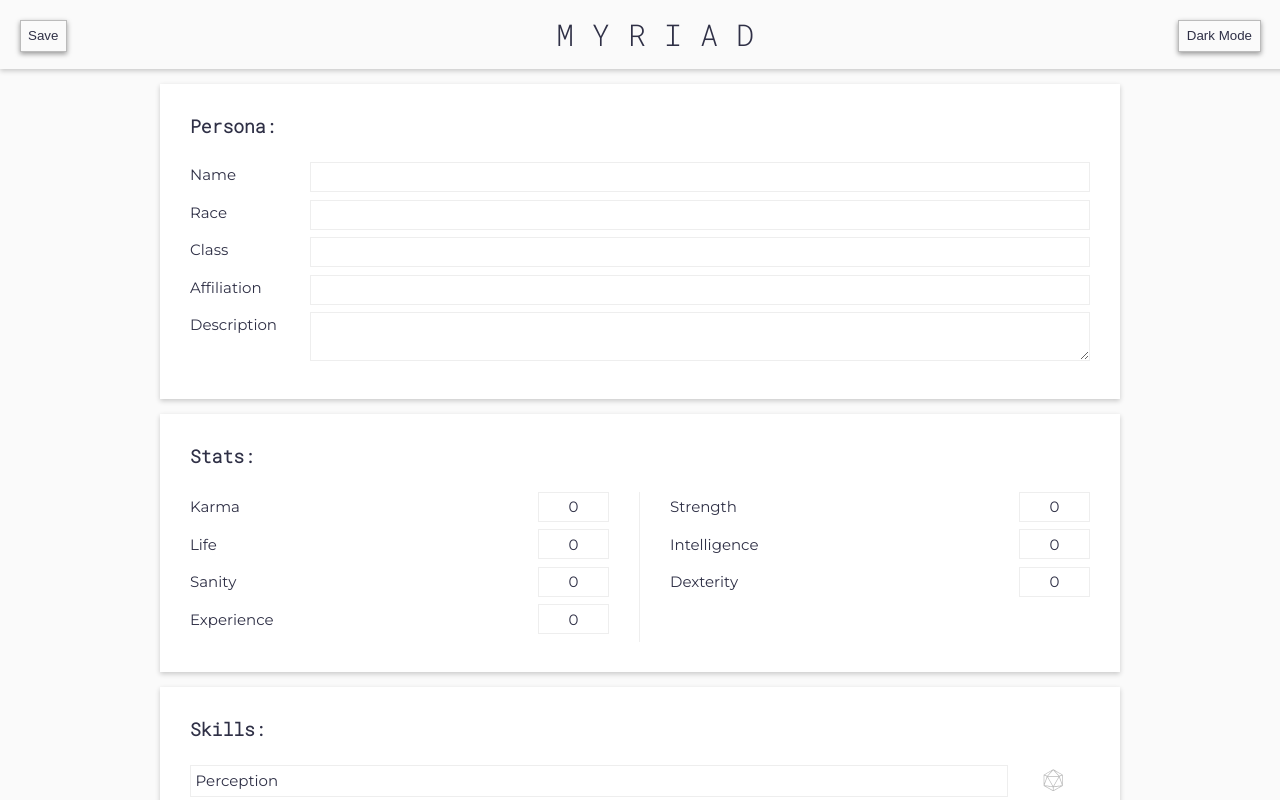
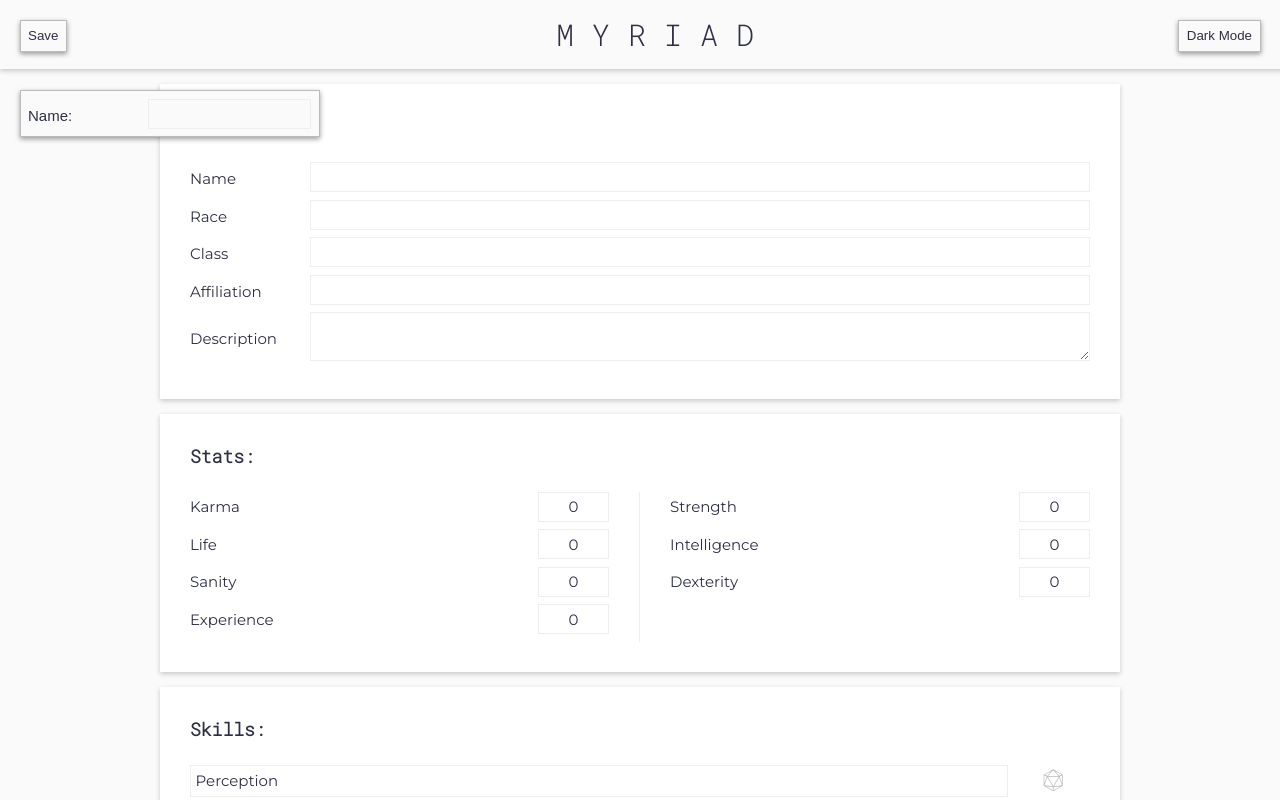
Before and after one commit to zombie9/myriad, a React (Create React App) app: page / in a window 1280 px wide. Shown: the top 800 px of the page. Built offline with nearby package versions, Linux system fonts and the light colour scheme.

Commit message:
add save dialog

```diff
--- a/src/components/SaveButton.jsx
+++ b/src/components/SaveButton.jsx
@@ -2,7 +2,7 @@ import React, { useContext } from 'react';
 import styled from 'styled-components';
 
 import { Context } from '../context/context';
-import { ThemeButton } from '../styles/sharedStyles';
+import { ThemeButton, TextLabel } from '../styles/sharedStyles';
 
 const Button = styled(ThemeButton)`
   position: fixed;
@@ -11,11 +11,31 @@ const Button = styled(ThemeButton)`
   z-index: 9999;
 `;
 
+const SaveForm = styled(ThemeButton)`
+  position: fixed;
+  top: 6rem;
+  left: 1.3rem;
+  z-index: 9999;
+  max-width: 300px;
+  text-align: left;
+  display: flex;
+  align-items: center;
+`;
+
 export const SaveButton = () => {
   const { character } = useContext(Context);
   const saveCharacter = () => {
     console.log(character);
     localStorage.setItem('myriad', JSON.stringify(character));
   };
-  return <Button onClick={() => saveCharacter()}>Save</Button>;
+  const handleChange = (event) => console.log(event.target);
+  return (
+    <>
+      <Button onClick={() => saveCharacter()}>Save</Button>
+      <SaveForm>
+        <TextLabel>Name:</TextLabel>
+        <input type="text" onChange={(event) => handleChange(event)} />
+      </SaveForm>
+    </>
+  );
 };
--- a/src/styles/sharedStyles.js
+++ b/src/styles/sharedStyles.js
@@ -50,7 +50,8 @@ export const TextLabel = styled.label`
   min-width: 8rem;
   text-transform: capitalize;
   padding-top: 0.2rem;
-  align-self: flex-start;
+  font-size: 1rem;
+  /* align-self: flex-start; */
 `;
 
 export const DualPod = styled.ul`
@@ -154,7 +155,7 @@ export const DiceBox = styled.div`
 `;
 
 export const ThemeButton = styled.button`
-  background: none;
+  background: ${({ theme }) => theme.background};
   color: ${({ theme }) => theme.primary};
   border: 1px solid ${({ theme }) => theme.mid};
   cursor: pointer;
```
